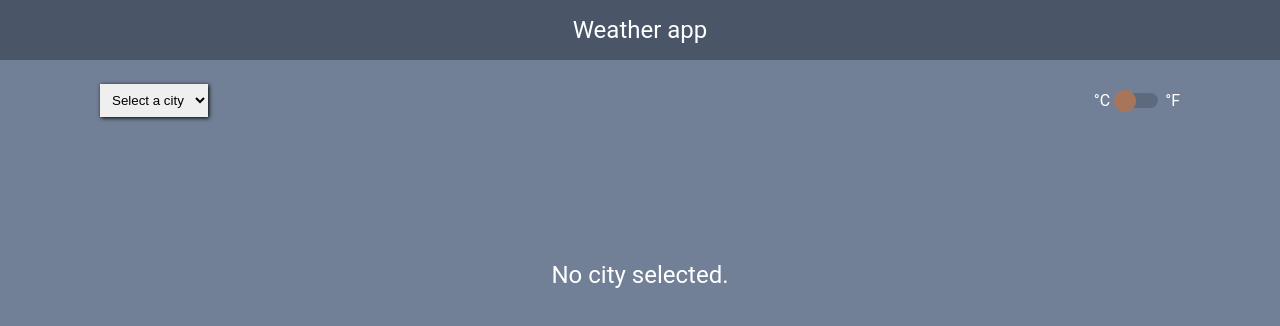
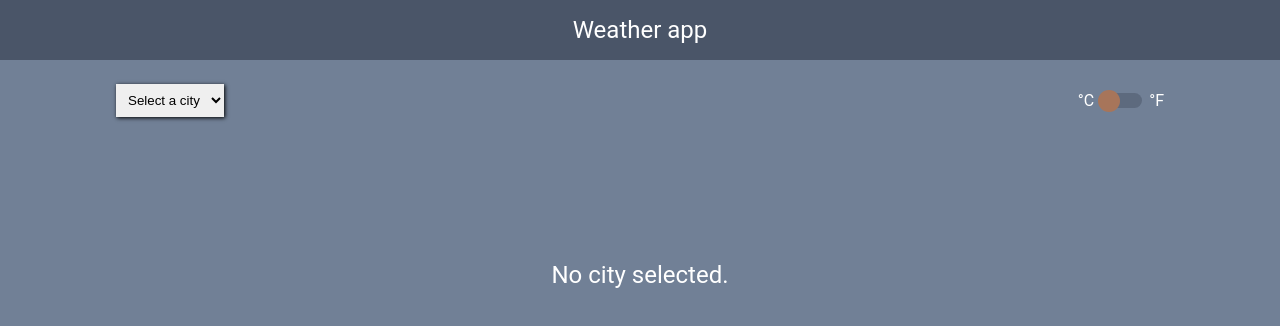
Before and after one commit to washington299/advio-weather-app, a React (Create React App) app: page / in a window 1280 px wide. Shown: the top 326 px of the page. Built offline with nearby package versions, Linux system fonts and the light colour scheme.

Commit message:
refactor: add padding to Container

```diff
--- a/src/styles/globalElements.ts
+++ b/src/styles/globalElements.ts
@@ -4,6 +4,7 @@ export const Container = styled.div`
 	width: 100%;
 	max-width: 1080px;
 	margin: auto;
+	padding: 0 var(--size-md);
 `;
 
 export const Spinner = styled.div`
```
